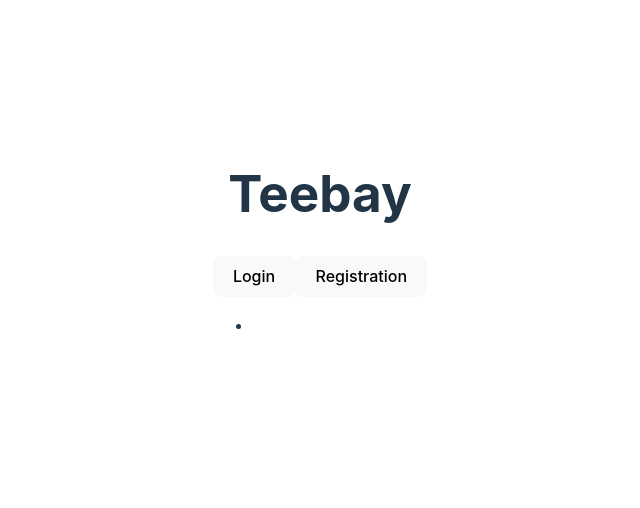
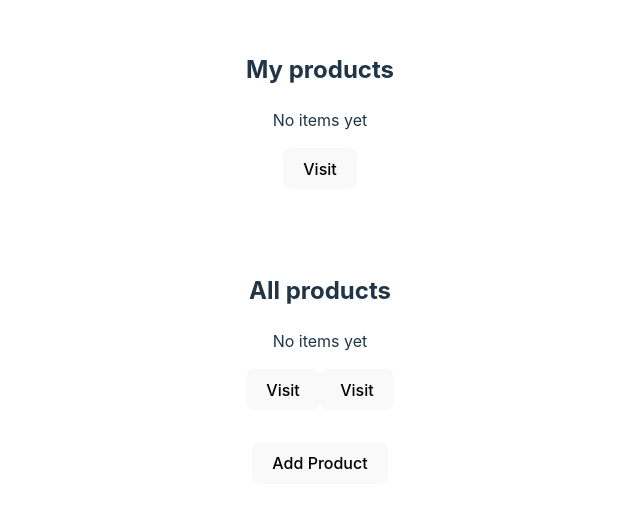
Before and after one commit to rafidelahi-dev/Client, a React (Vite) app: page /homepage in a window 1280 px wide. Shown: the part 158-666 px from the top of the page, without its empty margins (320-960 px from the left). Built offline with nearby package versions, Linux system fonts and the light colour scheme; no server answers.

Commit message:
Using Mock Product
Tried to take in a mock product and see if it goes to the server side properly or not

```diff
--- a/package.json
+++ b/package.json
@@ -12,7 +12,8 @@
   "dependencies": {
     "axios": "^1.4.0",
     "react": "^18.2.0",
-    "react-dom": "^18.2.0"
+    "react-dom": "^18.2.0",
+    "react-router-dom": "^6.14.2"
   },
   "devDependencies": {
     "@types/react": "^18.2.15",
@@ -22,6 +23,6 @@
     "eslint-plugin-react": "^7.32.2",
     "eslint-plugin-react-hooks": "^4.6.0",
     "eslint-plugin-react-refresh": "^0.4.3",
-    "vite": "^4.4.5"
+    "vite": "^4.4.7"
   }
 }
--- a/src/App.jsx
+++ b/src/App.jsx
@@ -6,11 +6,11 @@ import React, { useState, useEffect } from 'react'
 import Registration from './components/registration'
 import Login from './components/log_in'
 import axios from 'axios'
+import { Link } from 'react-router-dom'
 
 const App = () => {
   const [showLogin, setShowLogin] = useState(false)
   const [showRegistration, setShowRegistration] = useState(false)
-  const [myHomePage, setHomePage] = useState([])
 
   const handleLoginButtonClick = () => {
     setShowLogin(true)
@@ -22,21 +22,6 @@ const App = () => {
     setShowRegistration(true)
   }
 
-
-    const showhomepage = async () => {
-      // try {
-        const response = await axios.get(
-          'http://localhost:1337/name'
-        )
-        setHomePage(response.data) // Assuming the server returns an array of products
-      // catch (error) { console.error('Error fetching products:', error)
-
-    }
-    console.log(setHomePage);
-
-    showhomepage()
-
-
   return (
     <div>
       <h1>Teebay</h1>
@@ -46,22 +31,11 @@ const App = () => {
       {showLogin && <Login />}
       {showRegistration && <Registration />}
 
-      <ul>
-
-          <li>{myHomePage}</li>
-
-      </ul>
+      <Link to='/homepage'>
+        <button>Next Page</button>
+      </Link>
     </div>
   )
 }
 
 export default App;
-
-/*
-login
-email password ==
-
-email existing email
-<passw styleName=""></passw>
-
-*/
--- /dev/null
+++ b/src/components/homepage.jsx
@@ -0,0 +1,58 @@
+import axios from 'axios'
+import React from 'react'
+import { Link } from 'react-router-dom'
+
+
+const Homepage = () => {
+ const mockProd = {
+  "id": 48,
+"title": "asdfsd",
+"description": "asfdasd",
+"purchase_price": 100,
+"rent_price": 100,
+"rent_duration": "daily",
+"ownerId": 1
+}
+
+ const handleAddProduct = async (mockProd) => {
+  try{
+   const response = await axios.post(`http://localhost:1337/name/myproducts/add`,
+   mockProd
+   )
+   console.log(response.data)
+  }
+  catch(error) {
+   console.log(error)
+  }
+ }
+ const handleButton = () => {
+  handleAddProduct(mockProd)
+ }
+ const handleVisitButton = () => {
+   // Replace this function with the appropriate logic for visiting the respective pages
+   console.log('Visit button clicked')
+ }
+
+return (
+  <div>
+    <div className='card'>
+      <h2>My products</h2>
+      <p>No items yet</p>
+      <button onClick={handleVisitButton}>Visit</button>
+    </div>
+    <div className='card'>
+      <h2>All products</h2>
+      <p>No items yet</p>
+      <Link to='/myproducts'>
+        {/* Use Link to navigate to MyProducts */}
+        <button onClick={handleVisitButton}>Visit</button>
+      </Link>
+      <button onClick={handleVisitButton}>Visit</button>
+    </div>
+    <button onClick={handleButton}>Add Product</button>
+  </div>
+)
+
+}
+
+export default Homepage // Ensure you have a default export
--- /dev/null
+++ b/src/components/myproducts.jsx
@@ -0,0 +1,64 @@
+import axios from 'axios'
+import React, { useState } from 'react'
+// import { useHistory } from 'react-router-dom'
+
+const MyProducts = () => {
+  const [showNameForm, setShowNameForm] = useState(false)
+  const history = useHistory()
+
+  const handleAddButtonClick = () => {
+    setShowNameForm(true)
+  }
+
+  const handleNameFormSubmit = (productName) => {
+    // Save productName to state or context for later use
+    // Show the next form (price and rental price)
+  }
+
+  // Implement the rest of the form submission handlers and states for price, rental price, and category
+
+  const handleCompleteButton = async (productName, productPrice, productRentalPrice, productCategory) => {
+    // Send the collected data to the backend using fetch or axios
+    // For example:
+    // fetch('http://localhost:1337/name/myproducts/add', {
+    //   method: 'POST',
+    //   body: JSON.stringify({
+    //     name: productName,
+    //     price: productPrice,
+    //     rentalPrice: productRentalPrice,
+    //     category: productCategory,
+    //   }),
+    //   headers: {
+    //     'Content-Type': 'application/json',
+    //   },
+    // });
+    // Then, navigate to the desired page, for example:
+   try {
+    const response = await axios.post(`http://localhost:1337/name/myproducts/add`, {
+        name: productName,
+        price: productPrice,
+        rentalPrice: productRentalPrice,
+        category: productCategory,
+      })
+      console.log(response.data)
+   }
+   catch (error) {
+    console.log(error)
+   }
+
+    // history.push('/success')
+  }
+
+  return (
+    <div>
+      <h1>There is no item</h1>
+      <button onClick={handleAddButtonClick}>ADD</button>
+
+      {/* Render pop-up forms conditionally */}
+      {showNameForm && <NameForm onSubmit={handleNameFormSubmit} />}
+      {/* Render other pop-up forms similarly */}
+    </div>
+  )
+}
+
+export default MyProducts
--- a/src/main.jsx
+++ b/src/main.jsx
@@ -1,11 +1,32 @@
+import React from 'react'
+import ReactDOM from 'react-dom/client'
+import { BrowserRouter, Route, Routes} from 'react-router-dom' // Import BrowserRouter, Route, and Switch
+import App from './App.jsx'
+import Homepage from './components/homepage.jsx' // Import the Homepage component
+import './index.css'
+import MyProducts from './components/myproducts.jsx'
+
+// Use ReactDOM.createRoot instead of ReactDOM.render
+ReactDOM.createRoot(document.getElementById('root')).render(
+  <BrowserRouter>
+    <Routes>
+      <Route exact path='/' element={<App />} />
+      <Route exact path='/homepage' element={<Homepage />} />
+      <Route exact path='/myproducts' element={<MyProducts />} />
+    </Routes>
+  </BrowserRouter>
+)
+
+/* Previous State
 import React from 'react'
 import ReactDOM from 'react-dom/client'
 import App from './App.jsx'
 import './index.css'
-import LoginForm from './components/log_in.jsx'
+
 
 ReactDOM.createRoot(document.getElementById('root')).render(
   <React.StrictMode>
     <App />
   </React.StrictMode>,
 )
+*/
```
Also changed, not shown: src/components/log_in.jsx (+19 -0 lines), 1 other file (tests, documents, lock files or other folders).
